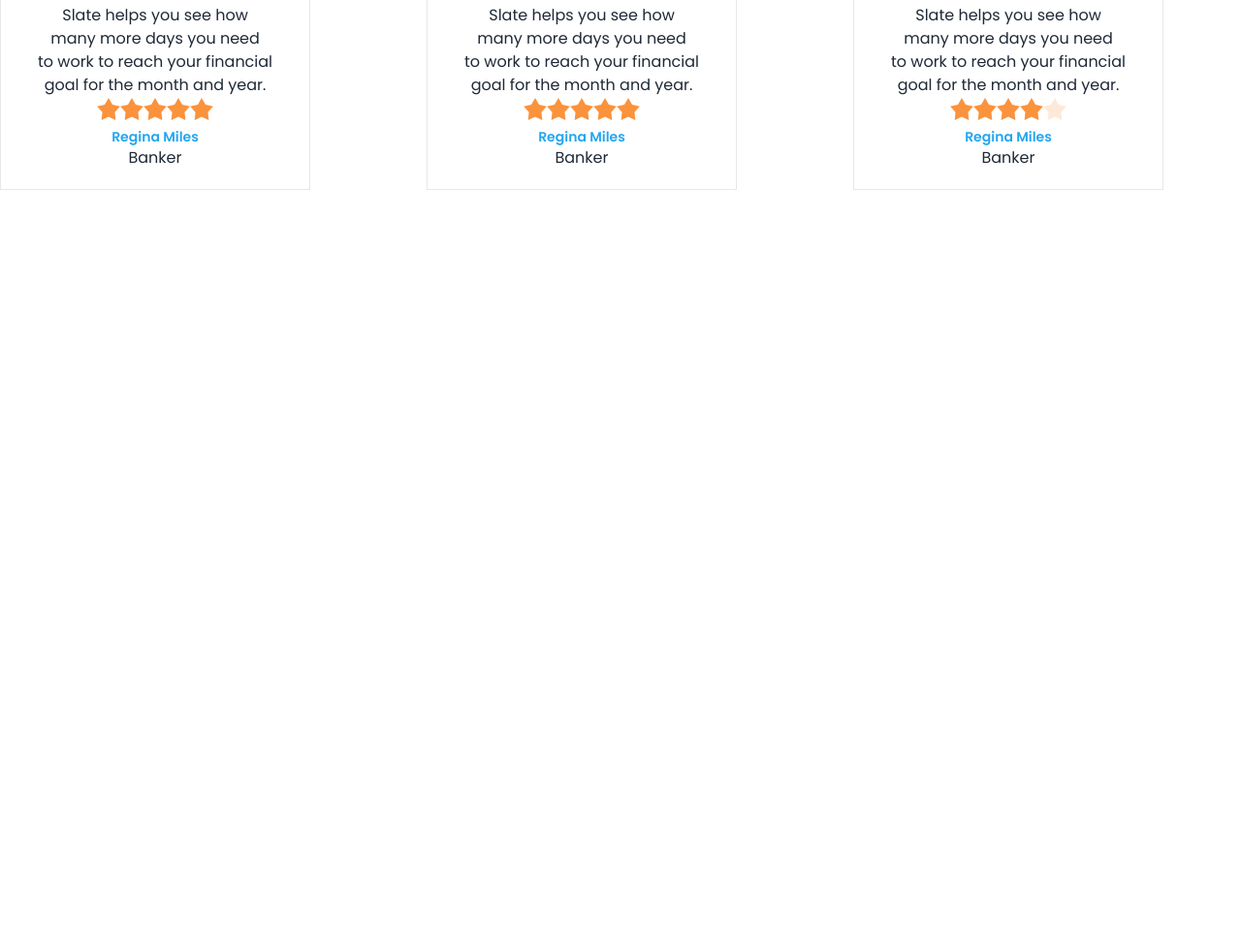
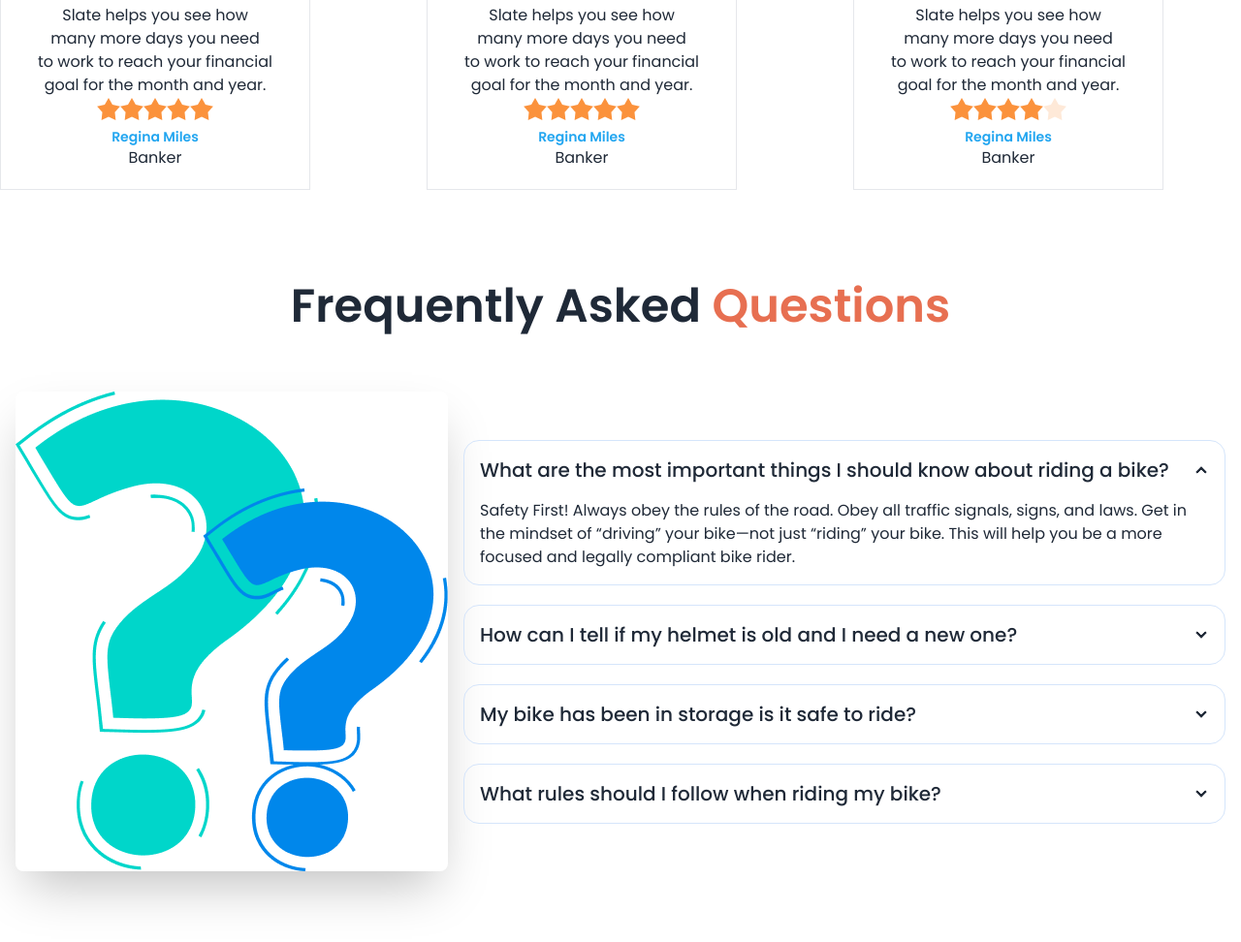
Before and after one commit to Jannatulema/Biker-Zone, a plain HTML site: page index.html in a window 1280 px wide. Shown: the part 2184-3156 px from the top of the page at 97% size. Before the commit the page ends 2476 px from the top, so only its background shows below. Drawn offline with nearby package versions, Linux system fonts and the light colour scheme.

Commit message:
added faq section

```diff
--- a/index.html
+++ b/index.html
@@ -333,6 +333,49 @@
           </div>
         </div>
        </section>
+       <!-- FAQ section -->
+        <section class="my-24">
+          <h3 class="text-center text-5xl font-semibold mb-12">Frequently Asked <span class="text-bike-primary">Questions</span></h3>
+          <div class="hero">
+            <div class="hero-content flex-col lg:flex-row">
+              <img
+                src="images/others/faq.png"
+                class="max-w-md rounded-lg shadow-2xl" />
+              <div class="space-y-5">
+                <div class="collapse collapse-arrow border border-[#D5E5FB]">
+                  <input type="radio" name="my-accordion-2" checked="checked" />
+                  <div class="collapse-title text-xl font-medium">What are the most important things I should
+                    know about riding a bike?</div>
+                  <div class="collapse-content">
+                    <p>Safety First! Always obey the rules of the road. Obey all traffic signals, signs, and laws. Get in the mindset of “driving” your bike—not just “riding” your bike. This will help you be a more focused and legally compliant bike rider. </p>
+                  </div>
+                </div>
+                <div class="collapse collapse-arrow border border-[#D5E5FB]">
+                  <input type="radio" name="my-accordion-2" />
+                  <div class="collapse-title text-xl font-medium">How can I tell if my helmet is old and I need a
+                    new one?</div>
+                  <div class="collapse-content">
+                    <p>Always follow traffic rules, use bike lanes, and signal your turns. Wear a helmet, stay visible, and be alert to your surroundings.</p>
+                  </div>
+                </div>
+                <div class="collapse collapse-arrow border border-[#D5E5FB]">
+                  <input type="radio" name="my-accordion-2" />
+                  <div class="collapse-title text-xl font-medium">My bike has been in storage is it safe to ride?</div>
+                  <div class="collapse-content">
+                    <p>Before riding, inspect your bike for safety by checking the tires, brakes, chain, and overall frame condition. If it’s been in storage for a long time, consider a professional tune-up to ensure everything is in working order.</p>
+                  </div>
+                </div>
+                <div class="collapse collapse-arrow border border-[#D5E5FB]">
+                  <input type="radio" name="my-accordion-2" />
+                  <div class="collapse-title text-xl font-medium">What rules should I follow when riding my bike?</div>
+                  <div class="collapse-content">
+                    <p>Follow traffic laws, ride in the same direction as traffic, and use hand signals for turns. Wear a helmet, stay alert, and ensure your bike is equipped with lights or reflectors for visibility.</p>
+                  </div>
+                </div>
+              </div>
+            </div>
+          </div>
+        </section>
      </main>
 
     <!-- Footer Section -->
```
